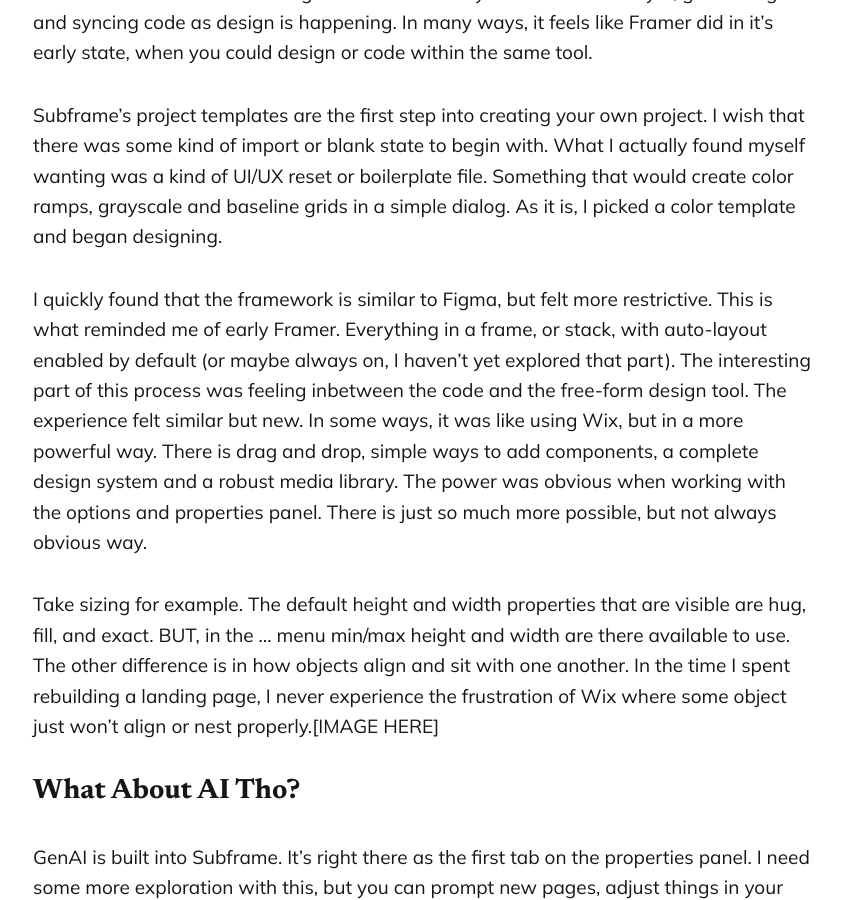
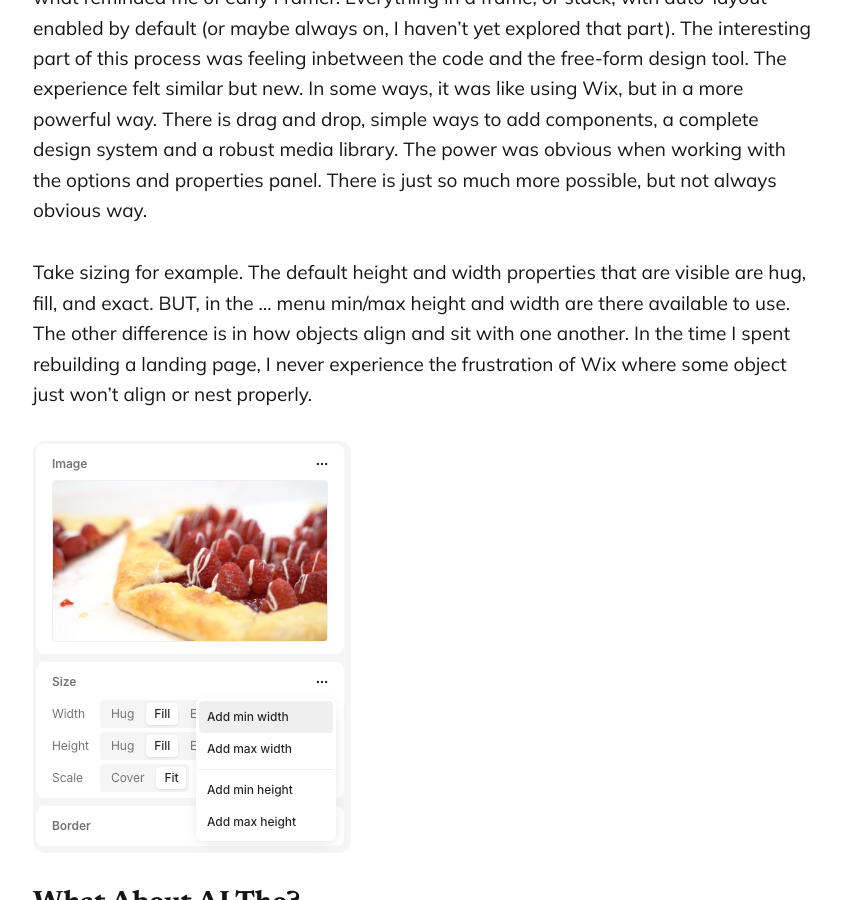
Before and after one commit to mrondina/mrondina, a Jekyll site: the page built from _posts/2025-04-11-Designing-with-Subframe.md, in a window 1280 px wide and 900 px high, scrolled down 1660 px. Shown: the whole window, without its empty margins (217-1058 px from the left). Built offline with Jekyll 4.4.1, drawn with Linux system fonts in a browser that asks for light colours.

Commit message:
images included
added in some basic images

```diff
--- a/_posts/2025-04-11-Designing-with-Subframe.md
+++ b/_posts/2025-04-11-Designing-with-Subframe.md
@@ -20,10 +19,14 @@
 
 I quickly found that the framework is similar to Figma, but felt more restrictive. This is what reminded me of early Framer. Everything in a frame, or stack, with auto-layout enabled by default (or maybe always on, I haven't yet explored that part). The interesting part of this process was feeling inbetween the code and the free-form design tool. The experience felt similar but new. In some ways, it was like using Wix, but in a more powerful way. There is drag and drop, simple ways to add components, a complete design system and a robust media library. The power was obvious when working with the options and properties panel. There is just so much more possible, but not always obvious way.
 
-Take sizing for example. The default height and width properties that are visible are hug, fill, and exact. BUT, in the ... menu min/max height and width are there available to use. The other difference is in how objects align and sit with one another. In the time I spent rebuilding a landing page, I never experience the frustration of Wix where some object just won't align or nest properly.[IMAGE HERE]
+Take sizing for example. The default height and width properties that are visible are hug, fill, and exact. BUT, in the ... menu min/max height and width are there available to use. The other difference is in how objects align and sit with one another. In the time I spent rebuilding a landing page, I never experience the frustration of Wix where some object just won't align or nest properly.
+
+![](/images/subframe-blog-properties.png)
 
 ## What About AI Tho?
 GenAI is built into Subframe. It's right there as the first tab on the properties panel. I need some more exploration with this, but you can prompt new pages, adjust things in your existing design and I'm sure more, I just need some time to experiment and see what's possible. One prompt I tried was to adjust my content with breakpoints for Med and Small size. Obviosuly, this prompt is terrible for a number of reasons, but I wanted to see what would happen. Subframe took the design, gave me four variants. What is really interesting is that you can then ask followups of the AI and it will iterate again. It was something similar to Microsoft Copilot and Midjourney, but lacked clear variant identifiers. In my example, it didn't feel like it sped up my design work, but I was using some extreme examples.
+
+![](/images/subframe-blog-aigen.png)
 
 ## What's Next
 My plan is to try and prompt out a design system from just a brand style tile. I also want to try designing the breakpoints manually and with code to see what I find there. I also plan on prompting out additional pages and comparing them with their Figma originals.
```
Also changed, not shown: other parts of _posts/2025-04-11-Designing-with-Subframe.md (+1 -2 lines), images/subframe-blog-aigen.png (added), images/subframe-blog-banner.png (added), images/subframe-blog-properties.png (added), 1 other file.
